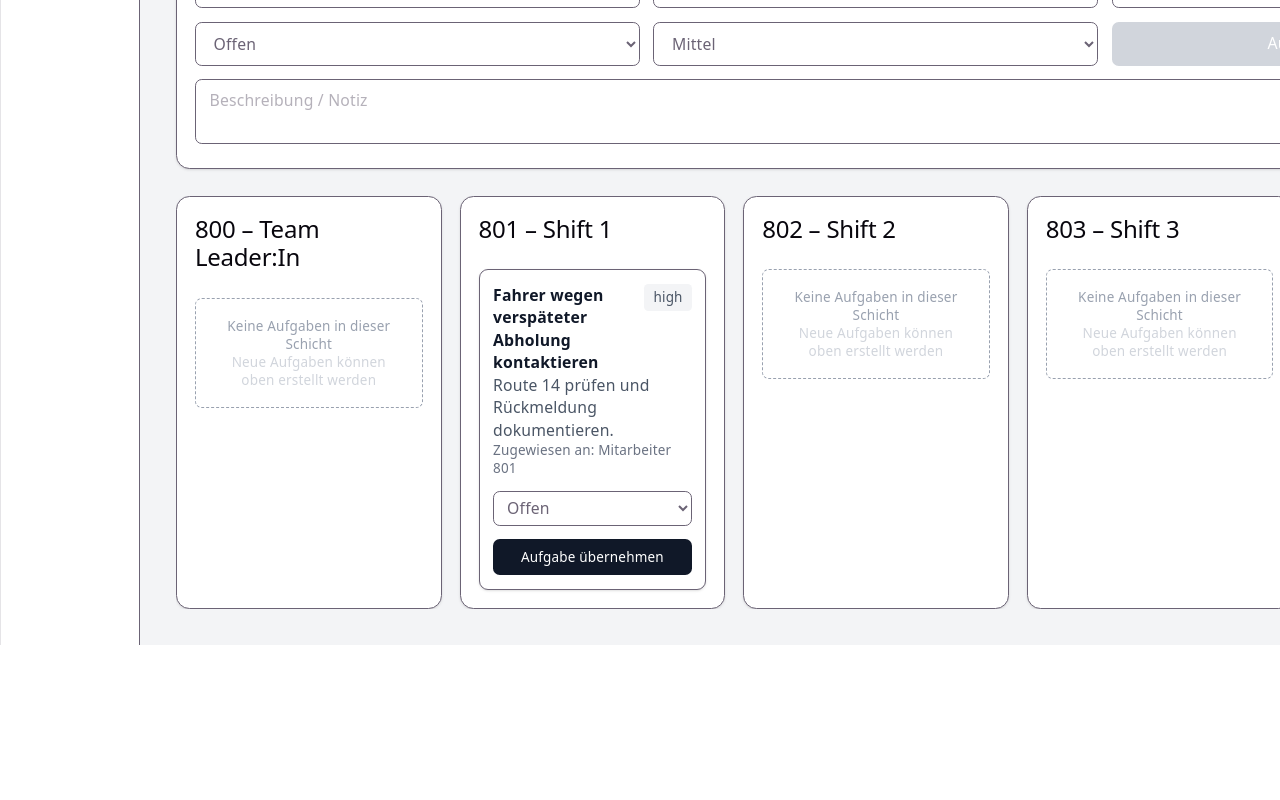
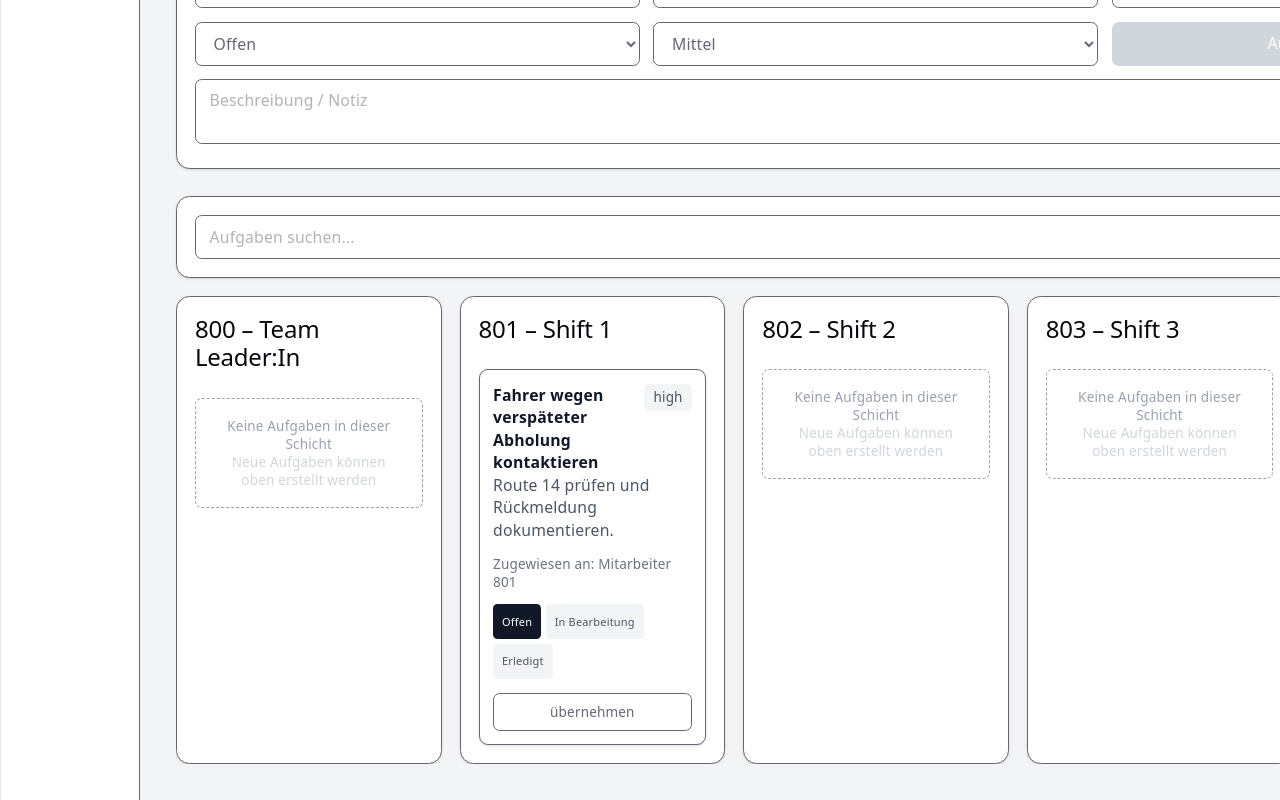
Before and after one commit to sami-ulhassan/shiftops-assistant, a React (Vite) app: page / in a window 1280 px wide. Shown: the part 415-1215 px from the top of the page. Before the commit the page ends 1060 px from the top, so only its background shows below. Built offline with nearby package versions, Linux system fonts and the light colour scheme.

Commit message:
Improve task filtering and takeover interactions

```diff
--- a/src/components/tasks/ShiftBoard.tsx
+++ b/src/components/tasks/ShiftBoard.tsx
@@ -1,8 +1,20 @@
 import { shifts } from "../../data/shifts";
 import { useTaskStore } from "../../store/taskStore";
 import TaskCard from "./TaskCard";
+import type { TaskStatus } from "../../types/task";
 
-export default function ShiftBoard() {
+interface ShiftBoardProps {
+  searchTerm: string;
+  statusFilter: TaskStatus | "all";
+}
+
+export type ShiftId = (typeof shifts)[number]["id"];
+
+export default function ShiftBoard({
+  searchTerm,
+  statusFilter,
+}: ShiftBoardProps) {
+
   const tasks = useTaskStore((state) => state.tasks);
   const takeOverTask = useTaskStore((state) => state.takeOverTask);
   const updateTaskStatus = useTaskStore((state) => state.updateTaskStatus);
@@ -11,7 +23,18 @@ export default function ShiftBoard() {
     <div className="w-full overflow-x-auto">
       <div className="grid min-w-[1400px] grid-cols-5 gap-4">
         {shifts.map((shift) => {
-          const shiftTasks = tasks.filter((task) => task.shiftId === shift.id);
+          const shiftTasks = tasks.filter((task) => {
+            const matchesShift = task.shiftId === shift.id;
+            const matchesSearch =
+              task.title.toLowerCase().includes(searchTerm.toLowerCase()) ||
+              task.description.toLowerCase().includes(searchTerm.toLowerCase()) ||
+              task.assignedTo.toLowerCase().includes(searchTerm.toLowerCase());
+
+            const matchesStatus =
+              statusFilter === "all" || task.status === statusFilter;
+
+            return matchesShift && matchesSearch && matchesStatus;
+          });
 
           return (
             <div key={shift.id} className="flex flex-col rounded-xl border bg-white p-4 shadow-sm">
@@ -31,8 +54,8 @@ export default function ShiftBoard() {
                     <TaskCard
                       key={task.id}
                       task={task}
-                      onTakeOver={() => takeOverTask(task.id, "803")}
-                      onStatusChange={(status) => updateTaskStatus(task.id, status)}
+                      onTakeOver={() => takeOverTask(task.id, shift.id)}
+                      onStatusChange={(status) => updateTaskStatus(task.id, "in_progress")}
                     />
                   ))
                 )}
--- a/src/components/tasks/TaskCard.tsx
+++ b/src/components/tasks/TaskCard.tsx
@@ -5,6 +5,8 @@ interface TaskCardProps {
     onTakeOver: () => void;
     onStatusChange: (status: Task["status"]) => void;
 }
+
+const CURRENT_USER = "Du";
 
 export default function TaskCard({
     task,
@@ -25,25 +27,40 @@ export default function TaskCard({
 
             <p className="mt-2 text-sm text-gray-600">{task.description}</p>
 
-            <p className="mt-3 text-xs text-gray-500">
-                Zugewiesen an: {task.assignedTo || "Nicht zugewiesen"}
-            </p>
+            <div className="mt-3 flex items-center justify-between text-xs text-gray-500">
+                <span>
+                    Zugewiesen an: {task.assignedTo || "Nicht zugewiesen"}
+                </span>
 
-            <select
-                value={task.status}
-                onChange={(event) => onStatusChange(event.target.value as Task["status"])}
-                className="mt-3 w-full rounded-md border px-2 py-1 text-sm"
-            >
-                <option value="open">Offen</option>
-                <option value="in_progress">In Bearbeitung</option>
-                <option value="done">Erledigt</option>
-            </select>
+                {task.assignedTo === "Du" && (
+                    <span className="text-green-600">• von dir übernommen</span>
+                )}
+            </div>
+
+            <div className="mt-3 flex flex-wrap gap-1 text-[11px]">
+                {[
+                    { label: "Offen", value: "open" },
+                    { label: "In Bearbeitung", value: "in_progress" },
+                    { label: "Erledigt", value: "done" },
+                ].map((option) => (
+                    <button
+                        key={option.value}
+                        onClick={() => onStatusChange(option.value as typeof task.status)}
+                        className={`rounded px-2 py-1 whitespace-nowrap ${task.status === option.value
+                            ? "bg-gray-900 text-white"
+                            : "bg-gray-100 text-gray-600 hover:bg-gray-200"
+                            }`}
+                    >
+                        {option.label}
+                    </button>
+                ))}
+            </div>
 
             <button
                 onClick={onTakeOver}
-                className="mt-3 w-full rounded-md bg-gray-900 px-3 py-2 text-xs font-medium text-white"
+                className="mt-3 w-full rounded-md border px-3 py-2 text-xs font-medium transition hover:bg-gray-100"
             >
-                Aufgabe übernehmen
+                übernehmen
             </button>
         </article>
     );
--- a/src/data/shifts.ts
+++ b/src/data/shifts.ts
@@ -4,4 +4,4 @@ export const shifts = [
   { id: "802", label: "802 – Shift 2" },
   { id: "803", label: "803 – Shift 3" },
   { id: "804", label: "804 – Shift 4" },
-];
+] as const;
--- a/src/pages/DashboardPage.tsx
+++ b/src/pages/DashboardPage.tsx
@@ -1,7 +1,13 @@
+import { useState } from "react";
 import ShiftBoard from "../components/tasks/ShiftBoard";
 import TaskForm from "../components/tasks/TaskForm";
+import type { TaskStatus } from "../types/task";
 
 export default function DashboardPage() {
+
+  const [searchTerm, setSearchTerm] = useState("");
+  const [statusFilter, setStatusFilter] = useState<TaskStatus | "all">("all");
+
   return (
     <>
       <div className="mb-6 flex items-center justify-between">
@@ -21,8 +27,32 @@ export default function DashboardPage() {
           </p>
         </div>
       </div>
+
       <TaskForm />
-      <ShiftBoard />
+
+      <div className="mb-4 flex flex-col gap-3 rounded-xl border bg-white p-4 shadow-sm md:flex-row">
+        <input
+          value={searchTerm}
+          onChange={(event) => setSearchTerm(event.target.value)}
+          placeholder="Aufgaben suchen..."
+          className="flex-1 rounded-md border px-3 py-2 text-sm"
+        />
+
+        <select
+          value={statusFilter}
+          onChange={(event) =>
+            setStatusFilter(event.target.value as TaskStatus | "all")
+          }
+          className="rounded-md border px-3 py-2 text-sm"
+        >
+          <option value="all">Alle Status</option>
+          <option value="open">Offen</option>
+          <option value="in_progress">In Bearbeitung</option>
+          <option value="done">Erledigt</option>
+        </select>
+      </div>
+
+      <ShiftBoard searchTerm={searchTerm} statusFilter={statusFilter} />
     </>
   );
 }
--- a/src/store/taskStore.ts
+++ b/src/store/taskStore.ts
@@ -36,7 +36,7 @@ export const useTaskStore = create<TaskStore>((set) => ({
     takeOverTask: (taskId, newShiftId) =>
         set((state) => {
             const updated = state.tasks.map((task) =>
-                task.id === taskId ? { ...task, shiftId: newShiftId } : task
+                task.id === taskId ? { ...task, shiftId: newShiftId, assignedTo: "Du" } : task
             );
             saveTasks(updated);
             return { tasks: updated };
```
